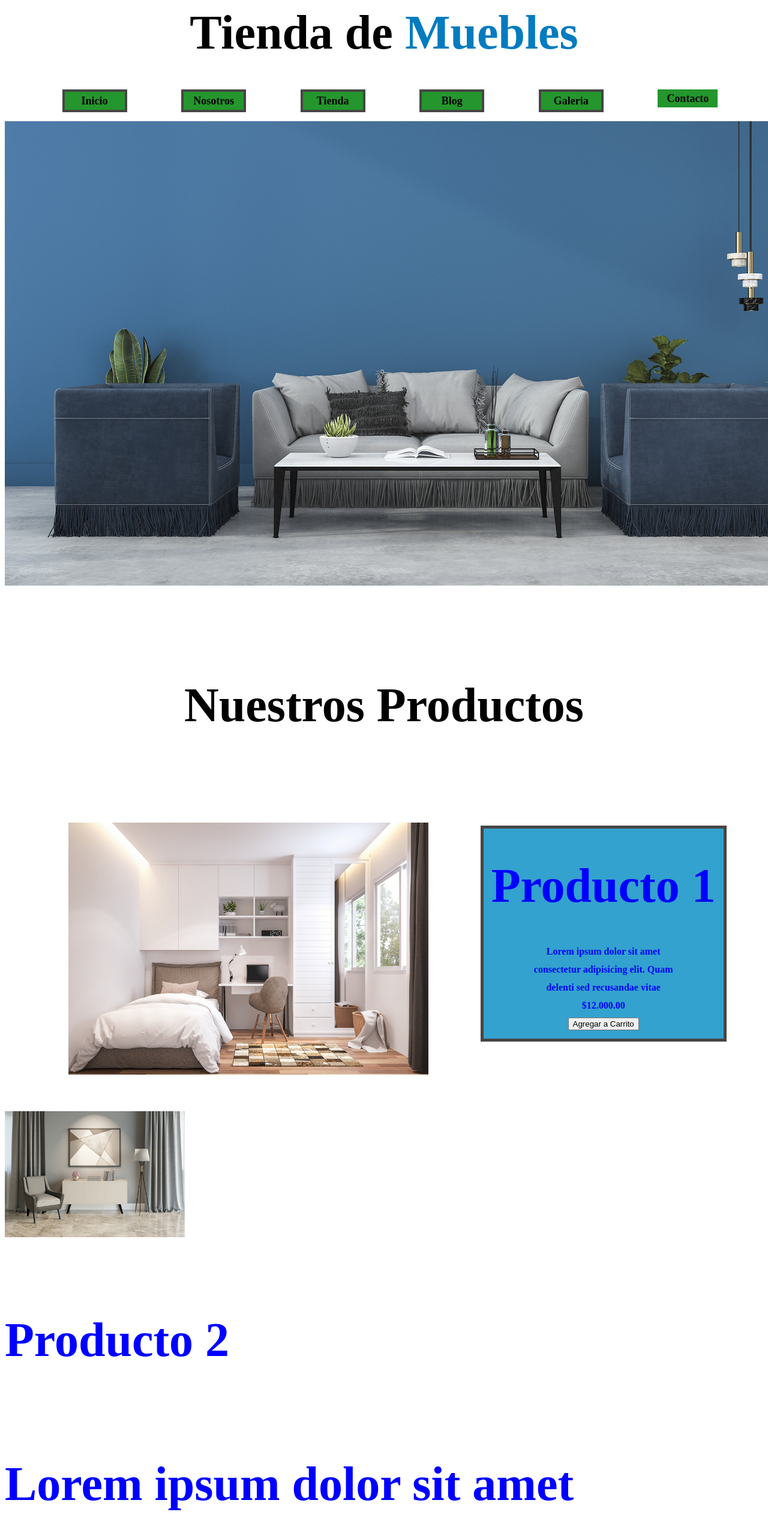
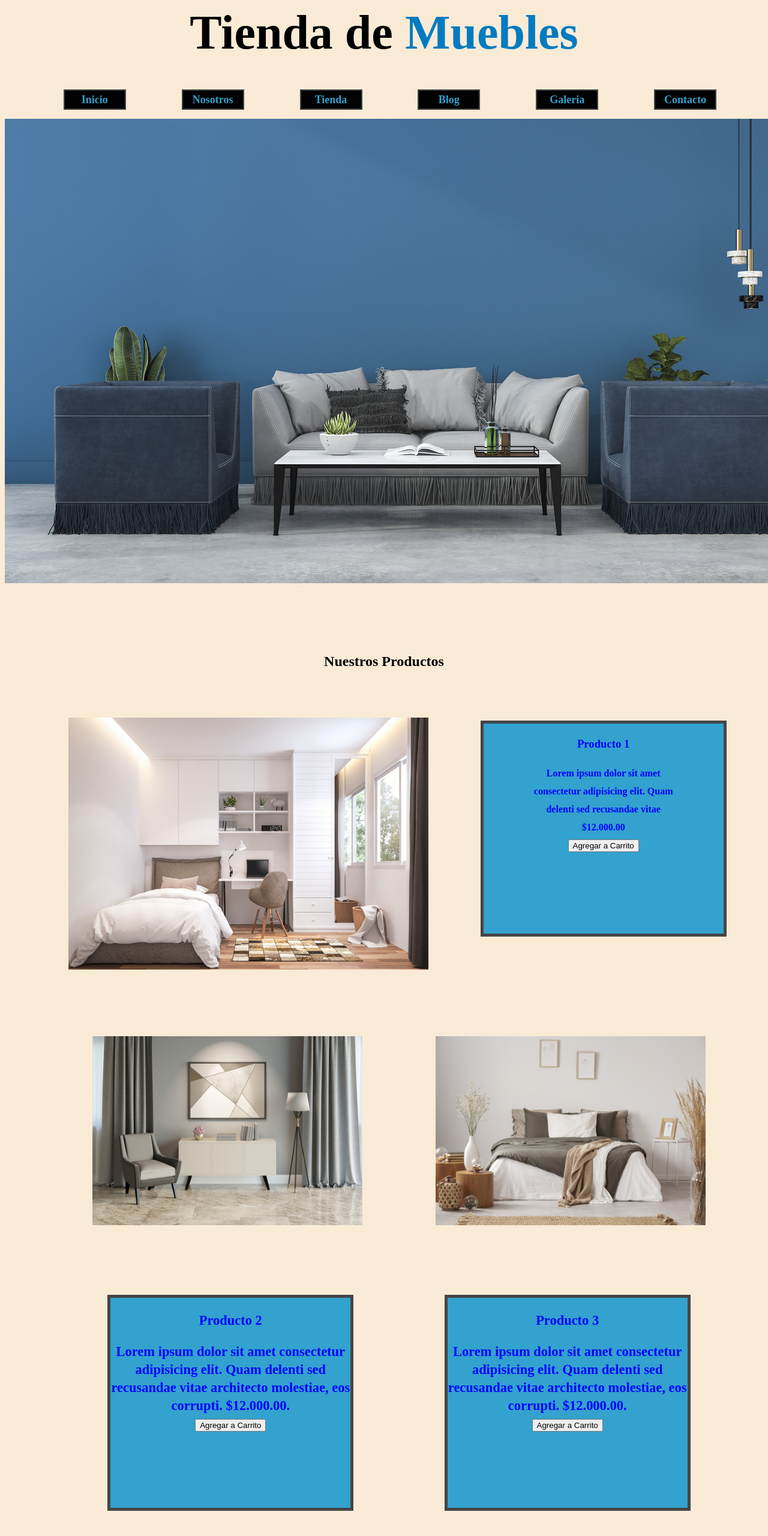
Before and after one commit to Dz2050/ArchivosAdjuntosProyectoFinalFrontendFundamentals, a plain HTML site: page ProyectoFinal/PaginaProyecto/PaginaProyecto/index.html in a window 1280 px wide. Shown: the part 80-2640 px from the top of the page at 60% size. Drawn offline with Linux system fonts and the light colour scheme.

Commit message:
Avance2.0

```diff
--- a/ProyectoFinal/PaginaProyecto/PaginaProyecto/Estilo.css
+++ b/ProyectoFinal/PaginaProyecto/PaginaProyecto/Estilo.css
@@ -3,6 +3,7 @@
 
 
 body{
+    background-color: antiquewhite;
     font-family:url('https://fonts.googleapis.com/css2?family=Raleway&display=swap');
     image-resolution: 1.6px;
     line-height: 2;
@@ -12,82 +13,13 @@ h1{
     text-align: center;
     font-size: 5rem;
 }
-h2{
+h2, h3, h4{
     text-align: center;
-    font-size: 5rem;
 }
-h3{
-    font-size: 5rem;
-}
-.caja1{
-    border: 4px solid rgb(70, 69, 69);
-    background-color: rgb(36, 150, 45);
-    color: black;
-    font-family:url('https://fonts.googleapis.com/css2?family=Playfair+Display+SC&display=swap');
-    font-weight: bold;
-    font-size: large;
-    width: 100px;
-    height: 30px;
-    line-height: 30px;
-    text-align: center;
-    margin: 5px;
-}
-.caja2{
-    border: 4px solid rgb(70, 69, 69);
-    background-color: rgb(36, 150, 45);
-    color: black;
-    font-family:url('https://fonts.googleapis.com/css2?family=Playfair+Display+SC&display=swap');
-    font-weight: bold;
-    font-size: large;
-    width: 100px;
-    height: 30px;
-    line-height: 30px;
-    text-align: center;
-    margin: 5px;
-}
-.caja3{
-    border: 4px solid rgb(70, 69, 69);
-    background-color: rgb(36, 150, 45);
-    color: black;
-    font-family:url('https://fonts.googleapis.com/css2?family=Playfair+Display+SC&display=swap');
-    font-weight: bold;
-    font-size: large;
-    width: 100px;
-    height: 30px;
-    line-height: 30px;
-    text-align: center;
-    margin: 5px;
-}
-.caja4{
-    border: 4px solid rgb(70, 69, 69);
-    background-color: rgb(36, 150, 45);
-    color: black;
-    font-family:url('https://fonts.googleapis.com/css2?family=Playfair+Display+SC&display=swap');
-    font-weight: bold;
-    font-size: large;
-    width: 100px;
-    height: 30px;
-    line-height: 30px;
-    text-align: center;
-    margin: 5px;
-}
-.caja5{
-    border: 4px solid rgb(70, 69, 69);
-    background-color: rgb(36, 150, 45);
-    color: black;
-    font-family:url('https://fonts.googleapis.com/css2?family=Playfair+Display+SC&display=swap');
-    font-weight: bold;
-    font-size: large;
-    width: 100px;
-    height: 30px;
-    line-height: 30px;
-    text-align: center;
-    margin: 5px;
-}
-.caja6{
-    border-: 4px solid rgb(70, 69, 69);
-    background-color: rgb(36, 150, 45);
-    color: black;
+.caja1, .caja2, .caja3, .caja4, .caja5, .caja6{
+    border: 2px solid rgb(70, 69, 69);
+    background-color: rgb(2, 2, 2);
+    color: rgb(51, 162, 206);
     font-family:url('https://fonts.googleapis.com/css2?family=Playfair+Display+SC&display=swap');
     font-weight: bold;
     font-size: large;
@@ -98,7 +30,7 @@ h3{
     margin: 5px;
 }
 .flex-container1{
-    background-color: white;
+    background-color: antiquewhite;
     padding: 10px;
     display: flex;
     flex-direction: row;
@@ -113,10 +45,6 @@ h3{
     width: 100%;
     justify-content: space-evenly;
 }
-.caja9{
-}
-.caja10{
-}
 .caja7{
     border: 5px solid rgb(70, 69, 69);
     background-color: rgb(51, 162, 206);
@@ -130,3 +58,67 @@ h3{
     text-align: center;
     margin: 5px;
 }
+.caja11, .caja12{
+    border: 5px solid rgb(70, 69, 69);
+    background-color: rgb(51, 162, 206);
+    color: black;
+    font-family:url('https://fonts.googleapis.com/css2?family=Playfair+Display+SC&display=swap');
+    font-weight: normal;
+    font-size: larger;
+    width: 400px;
+    height: 350px;
+    line-height: 30px;
+    text-align: center;
+    margin: 5px;
+}
+.flex-container3{
+    display: flex;
+    padding:50px 25px;
+    flex-direction: row;
+    width: 100%;
+    justify-content: space-evenly;
+}
+.flex-container4{
+    display: flex;
+    padding:50px 25px;
+    flex-direction: row;
+    width: 100%;
+    justify-content: space-evenly;
+}
+.flex-container5{
+    display: flex;
+    padding:50px 25px;
+    flex-direction: row;
+    width: 100%;
+    justify-content: space-evenly;
+}
+.flex-container6{
+    display: flex;
+    padding:50px 25px;
+    flex-direction: row;
+    width: 100%;
+    justify-content: space-evenly;
+}
+.caja18, .caja19, .caja20{
+    border: 5px solid rgb(70, 69, 69);
+    background-color: rgb(51, 162, 206);
+    color: black;
+    font-family:url('https://fonts.googleapis.com/css2?family=Playfair+Display+SC&display=swap');
+    font-weight: bold;
+    font-size: larger;
+    width: 400px;
+    height: 350px;
+    line-height: 30px;
+    text-align: center;
+    margin: 5px;
+}
+.flex-container7{
+    display: flex;
+    padding:50px 25px;
+    flex-direction: row;
+    width: 100%;
+    justify-content:space-evenly;
+}
+.caja24, .caja25, .caja26{
+    text-align: center;
+}
--- a/ProyectoFinal/PaginaProyecto/PaginaProyecto/index.html
+++ b/ProyectoFinal/PaginaProyecto/PaginaProyecto/index.html
@@ -18,14 +18,17 @@
 <div><img src="principal.jpg"></div></h1>
 <h2>Nuestros Productos</h2>
 <colum><section class="flex-container2"><div class="caja9"><img src="producto1.jpg" heigth="350px" width="600px"/></div><div class="caja10"><div class="caja7"><backgound style="color:blue;"><h3>Producto 1</h3>Lorem ipsum dolor sit amet<br>consectetur adipisicing elit. Quam<br>delenti sed recusandae vitae<br>$12.000.00<br><button>Agregar a Carrito</button></div></backgound></section></div></colum>
-<colum><div class="grid-layout"><img src="producto2.jpg" heigth="175px" width="300"/><background style="color:blue;"><h3>Producto 2<h3>Lorem ipsum dolor sit amet consectetur adipisicing elit. Quam delenti sed recusandae vitae architecto molestiae, eos corrupti. $12.000.00.<br><button>Agregar a Carrito</button></background></div></colum> <colum><img src="producto3.jpg" heigth="175px" width="300px"><div><background style="color:blue;"><h3>Producto 3<h3>Lorem ipsum dolor sit amet consectetur adipisicing elit. Quam delenti sed recusandae vitae architecto molestiae, eos corrupti. $12.000.00.<br><button>Agregar a Carrito</button></background></colum>
-<colum><img src="producto4.jpg" heigth="30%" width="50%"/><div><background style="color:blue;"><h3>Producto 4<h3>Lorem ipsum dolor sit amet consectetur adipisicing elit. $12.000.00.<br><button>Agregar a Carrito</button></background></div></colum> <colum><img src="producto5.jpg"><div><background style="color:blue;"><h3>Producto 5<h3>Lorem ipsum dolor sit amet consectetur adipisicing elit. $12.000.00.<br><button>Agregar a Carrito</button></background></div></colum> <colum><img src="producto6.jpg" heigth="30%" width="50%"><div><background style="color:blue;"><h3>Producto 6<h3>Lorem ipsum dolor sit amet consectetur adipisicing elit. $12.000.00.<br><button>Agregar a Carrito</button></background></div></colum>
+<colum><div class="flex-container3"><div class="caja13"><img src="producto2.jpg" heigth="350px" width="450px"></div> <div class="caja14"><img src="producto3.jpg" heigth="350px" width="450px"></div></div>
+<div class="flex-container4"><div class="caja11"><background style="color:blue;"><h3>Producto 2<h3>Lorem ipsum dolor sit amet consectetur adipisicing elit. Quam delenti sed recusandae vitae architecto molestiae, eos corrupti. $12.000.00.<br><button>Agregar a Carrito</button></background></div> </colum> <colum><div><div class="caja12"><background style="color:blue;"><h3>Producto 3<h3>Lorem ipsum dolor sit amet consectetur adipisicing elit. Quam delenti sed recusandae vitae architecto molestiae, eos corrupti. $12.000.00.<br><button>Agregar a Carrito</button></background></div></div></div></colum>
+<colum><div class="flex-container5"><div class="caja15"><img src="producto4.jpg" heigth="350px" width="450px"></div><div class="caja16"><img src="producto5.jpg" heigth="350px" width="450px"></div><div class="caja17"></div><img src="producto6.jpg" heigth="350px" width="450px"></div>
+<div class="flex-container6"><div class="caja18"><background style="color:blue;"><h3>Producto 4<h3>Lorem ipsum dolor sit amet consectetur adipisicing elit. $12.000.00.<br><button>Agregar a Carrito</button></background></div>  <div class="caja19"><background style="color:blue;"><h3>Producto 5<h3>Lorem ipsum dolor sit amet consectetur adipisicing elit. $12.000.00.<br><button>Agregar a Carrito</button></background></div> <div class="caja20"><background style="color:blue;"><h3>Producto 6<h3>Lorem ipsum dolor sit amet consectetur adipisicing elit. $12.000.00.<br><button>Agregar a Carrito</button></background></div></div></colum>
 <h2>Categorias de Productos</h2>
-<colum><h2>Oficina</h2><img src="categoria1.jpg"><a>#</a></colum>  <colum><h2>Hogar</h2><img src="categoria2.jpg"><a>#</a></colum>  <colum><h2>Cocina</h2><img src="categoria3.jpg"><a>#</a></div></colum><br>
+<colum><div class="flex-container7"><div class="caja21"><img src="categoria1.jpg" heigth="350px" width="450px"><a>#</a><h2>Oficina</h2></div></colum>  <colum><div class="caja22"><img src="categoria2.jpg" heigth="350px" width="450px"><a>#</a><h2>Hogar</h2></div></colum> <colum><div class="caja23"><img src="categoria3.jpg" heigth="350px" width="450px"><a>#</a></div><h2>Cocina</h2></div></div></colum>
 <footer>
-<colum1><h3>Categorias</h3><strong>Cocina Oficina Jardin Cochera Dormitorios</strong></colum>
-<colum2><h3>Sobre Nosotros</h3><strong>Nuestra Historia Misión Visión Y Valores Carrera Políticas de Privacidad Terminos del Servicio</strong></colum>
-<colum3><h3>Soporte</h3><strong>Preguntas Frecuentes Ayuda en Línea Confianza y Seguridad</strong></colum>
+<colum><div class="flex-container7"><div class="caja24"><h3>Categorias</h3><strong>Cocina<br>Oficina<br>Jardin<br>Cochera<br>Dormitorios</strong></div>
+<div class="caja25"><h3>Sobre Nosotros</h3><strong>Nuestra Historia<br>Misión Visión Y Valores<br>Carrera<br>Políticas de Privacidad<br>Terminos del Servicio</strong></div>
+<div class="caja26"><h3>Soporte</h3><strong>Preguntas Frecuentes<br>Ayuda en Línea<br>Confianza y Seguridad</strong></div></div></colum>
+<br><br><div><h4>Todos los derechos reservados. Tienda de Muebles</h4></div>
 </footer>
 
 
```
